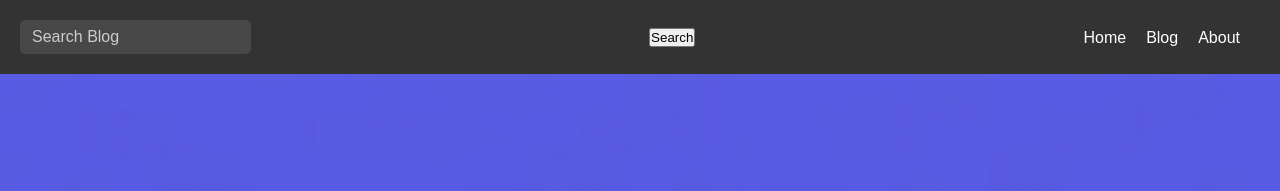
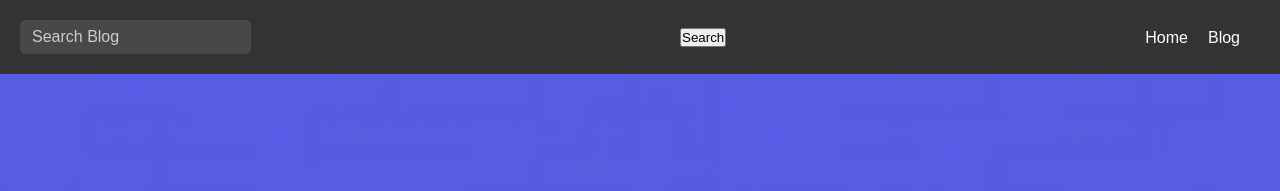
Before and after one commit to Rajkamal45/portfolio, a plain HTML site: page index.html in a window 1280 px wide. Shown: the top 191 px of the page. Drawn offline with Linux system fonts and the light colour scheme; files whose address does not match are found by name.

Commit message:
Update index.html

```diff
--- a/index.html
+++ b/index.html
@@ -16,7 +16,7 @@
             <ul>
                 <li><a href="index.html">Home</a></li>
                 <li><a href="blog.html">Blog</a></li>
-                <li><a href="index.html">About</a></li>
+
 
             </ul>
         </nav>
```
